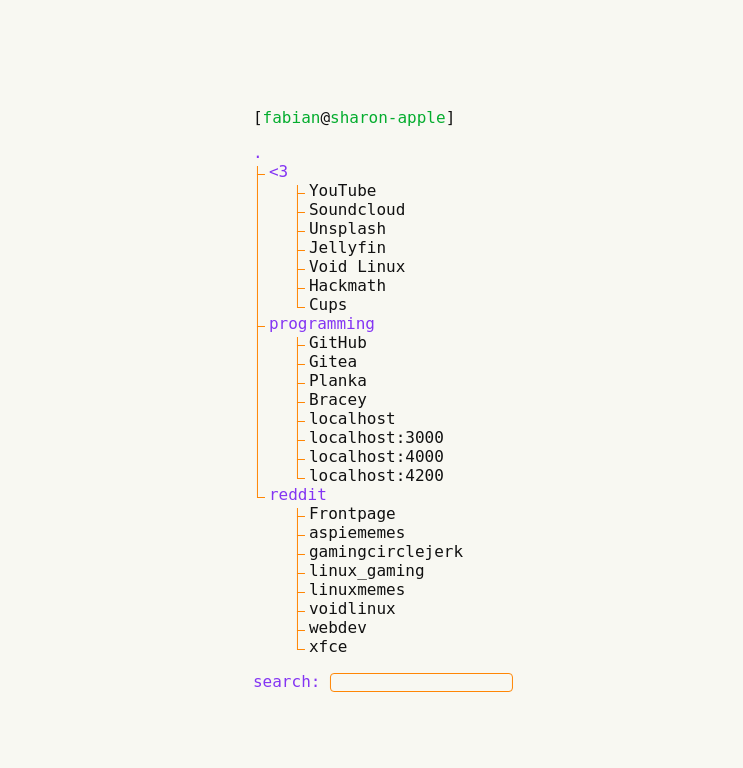
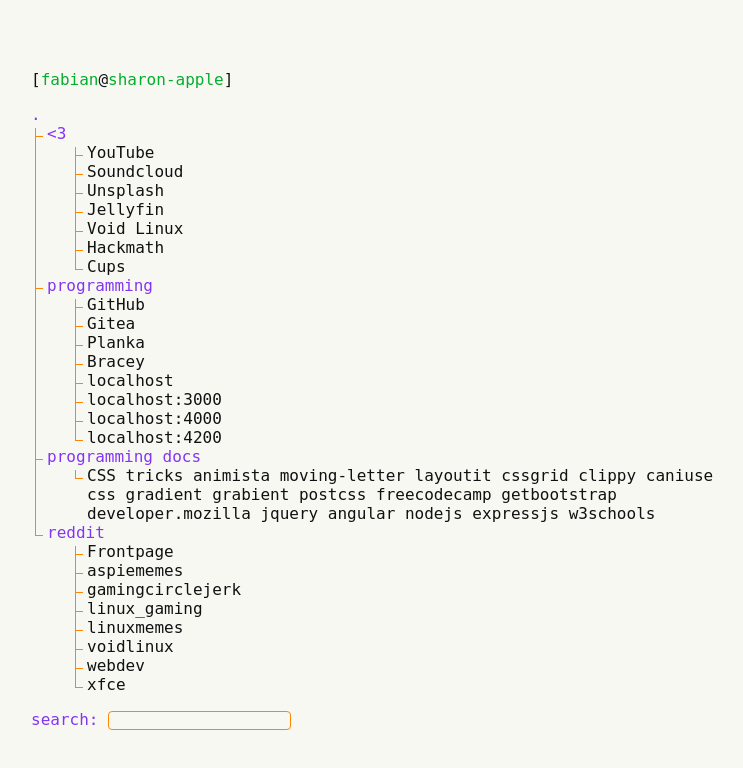
Before and after one commit to faenrir/startpage, a plain HTML site: page index.html in a window 1280 px wide. Shown: the whole page, without its empty margins (193-936 px from the left). Drawn offline with Linux system fonts and the light colour scheme.

Commit message:
add links

```diff
--- a/index.html
+++ b/index.html
@@ -38,6 +38,36 @@
             </ul>
           </li>
           <li>
+            <h1>programming docs</h1>
+            <ul>
+              <li>
+                <a href="https://css-tricks.com/">CSS tricks</a>
+                <a href="https://animista.net/">animista</a>
+                <a href="https://tobiasahlin.com/moving-letters/"
+                  >moving-letter</a
+                >
+
+                <a href="https://grid.layoutit.com/">layoutit</a>
+                <a href="https://cssgrid.io/">cssgrid</a>
+                <a href="https://bennettfeely.com/clippy/">clippy</a>
+                <a href="https://caniuse.com/">caniuse</a>
+                <a href="https://www.colorzilla.com/gradient-editor/"
+                  >css gradient</a
+                >
+                <a href="https://www.grabient.com/">grabient</a>
+                <a href="https://postcss.org/">postcss</a>
+                <a href="https://www.freecodecamp.org/">freecodecamp</a>
+                <a href="https://getbootstrap.com/">getbootstrap</a>
+                <a href="https://developer.mozilla.org/">developer.mozilla</a>
+                <a href="https://jquery.com/">jquery</a>
+                <a href="https://angular.io/">angular</a>
+                <a href="https://nodejs.org/">nodejs</a>
+                <a href="https://expressjs.com/">expressjs</a>
+                <a href="https://www.w3schools.com/">w3schools</a>
+              </li>
+            </ul>
+          </li>
+          <li>
             <h1>reddit</h1>
             <ul>
               <li><a href="https://www.reddit.com/">Frontpage</a></li>
```
